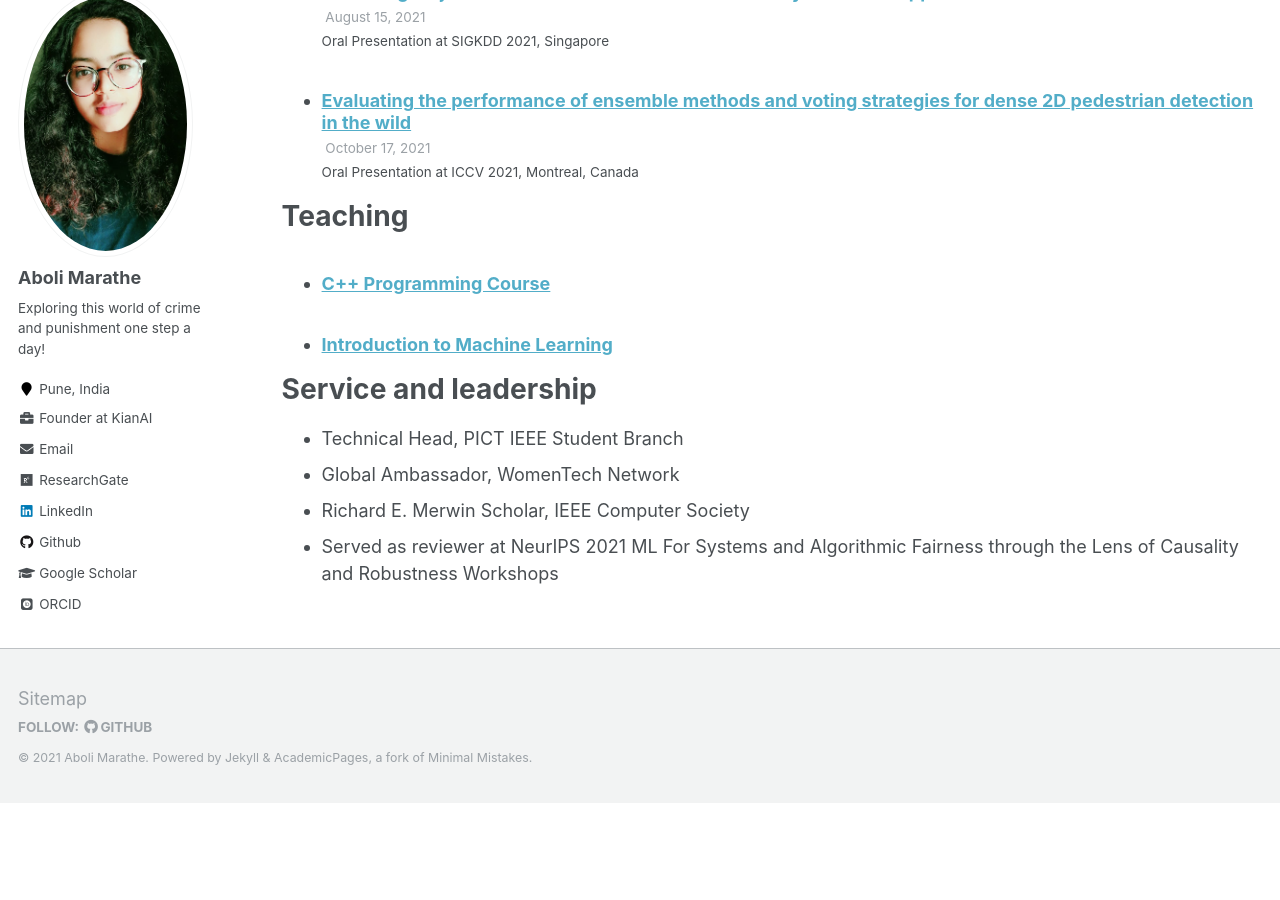
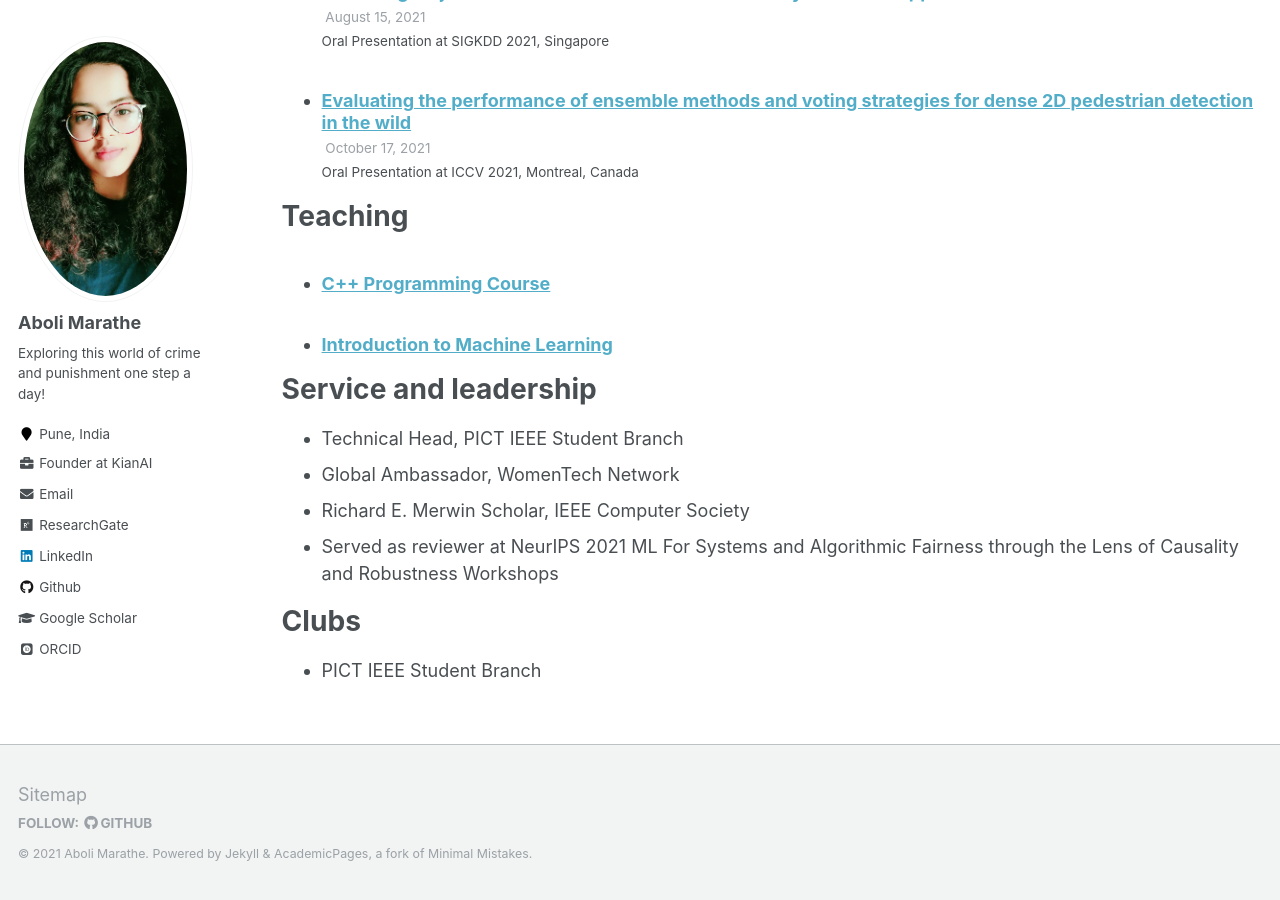
Before and after one commit to Infernolia/Infernolia.github.io, a Jekyll site: the page built from _pages/cv.md, in a window 1280 px wide and 900 px high, scrolled down 3459 px. Built offline with Jekyll 4.4.1, drawn with Linux system fonts in a browser that asks for light colours; some web fonts are replaced; before the commit the page ends 4262 px from its top, so only the background shows below that.

Commit message:
Update cv.md

```diff
--- a/_pages/cv.md
+++ b/_pages/cv.md
@@ -86,3 +86,8 @@ Service and leadership
 * Global Ambassador, WomenTech Network
 * Richard E. Merwin Scholar, IEEE Computer Society
 * Served as reviewer at NeurIPS 2021 ML For Systems and Algorithmic Fairness through the Lens of Causality and Robustness Workshops
+
+Clubs
+======
+
+* PICT IEEE Student Branch
```
